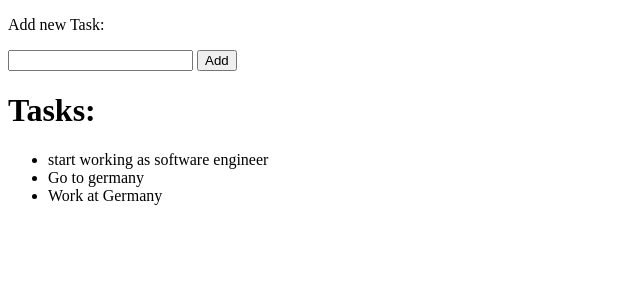
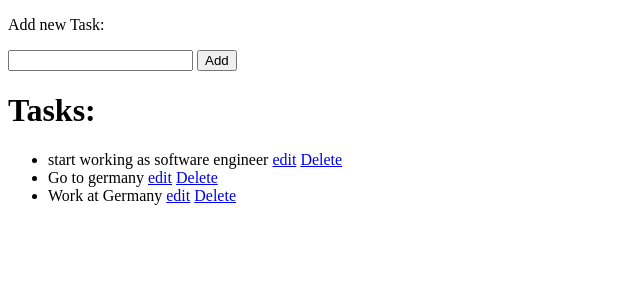
Before and after one commit to MotazBellah/To-Do, a Flask app: page / in a window 1280 px wide. Shown: the top 300 px of the page, without its empty margins (0-640 px from the left). Run offline with Flask 2, Linux system fonts and the light colour scheme; data comes from the database, SQL or seed files in the repository.

Commit message:
Add edit/delete links in Task HTML

```diff
--- a/templates/task.html
+++ b/templates/task.html
@@ -14,7 +14,10 @@
         <h1>Tasks:</h1>
         <ul>
             {% for i in tasks %}
-                <li>{{ i.name }}</li>
+                <li>{{ i.name }}
+                    <a href="#">edit</a>
+                    <a href="#">Delete</a>
+                </li>
             {% endfor %}
         </ul>
 
```
